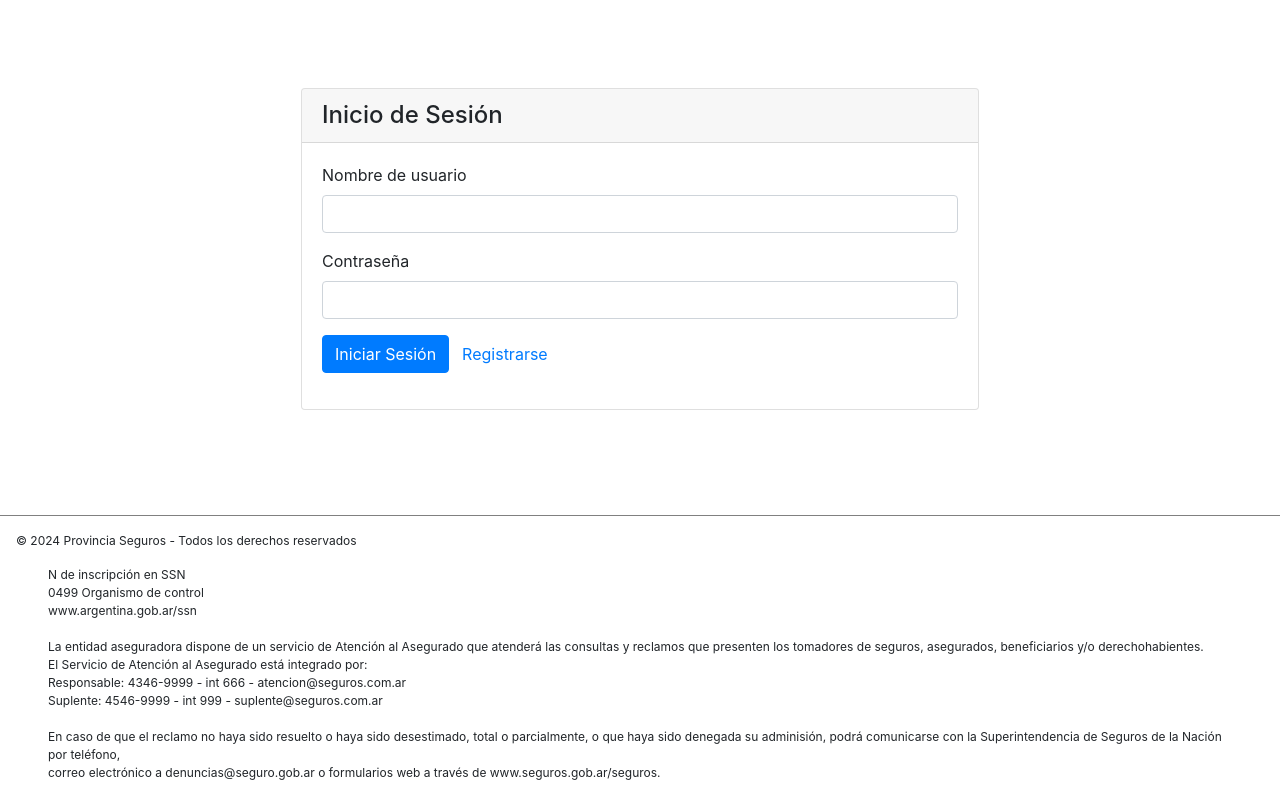
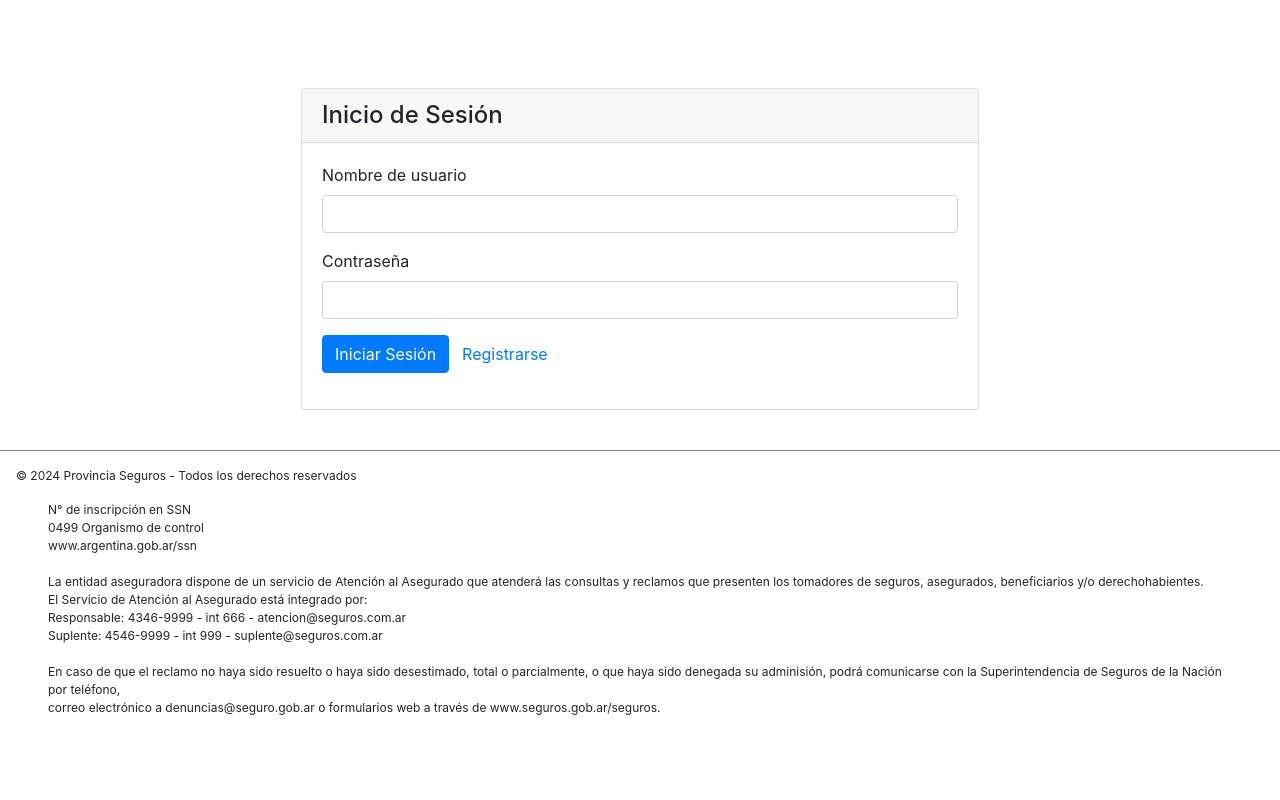
Before and after one commit to Firet/vue3-pinia-login-example, a Vue app: page /account/login in a window 1280 px wide. Built offline with nearby package versions, Linux system fonts and the light colour scheme.

Commit message:
Remove position absolute and add °symbol in footer

```diff
--- a/src/components/Footer.vue
+++ b/src/components/Footer.vue
@@ -3,7 +3,7 @@
     <p class="copyright">
       © {{ currentYear }} Provincia Seguros - Todos los derechos reservados
     </p>
-    <p class="legal">N de inscripción en SSN <br>
+    <p class="legal">N° de inscripción en SSN <br>
     0499
     Organismo de control<br>
     www.argentina.gob.ar/ssn<br>
@@ -24,7 +24,6 @@
 <style>
 .footer {
   border-top: 1px solid grey;
-  position: absolute;
   bottom: 0;
   width: 100%;
   font-size: 12px;
```
